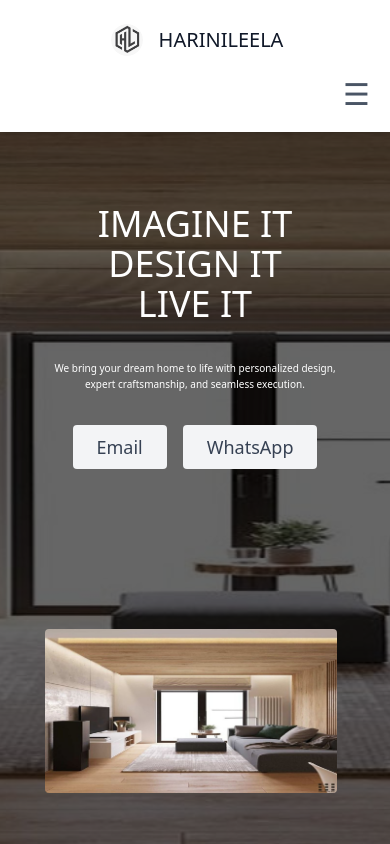
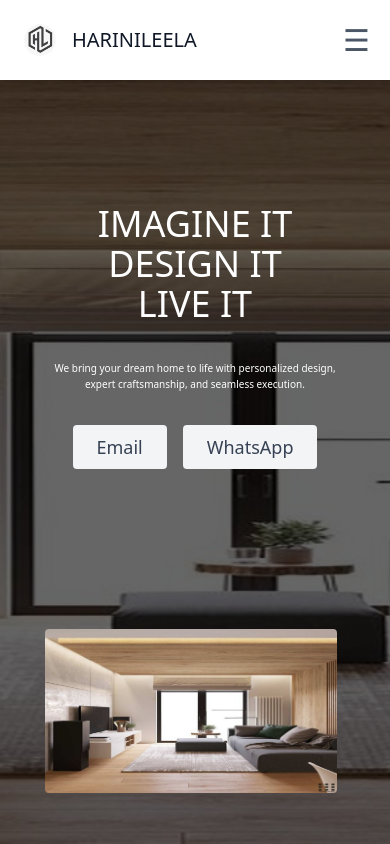
Before and after one commit to nkr1320/interiortesting1, a React (Vite) app: page / in a window 390 px wide. Shown: the top 844 px of the page. Built offline with nearby package versions, Linux system fonts and the light colour scheme.

Commit message:
Update: hamburger menu state

```diff
--- a/index.html
+++ b/index.html
@@ -6,7 +6,12 @@
 
     <meta name="viewport" content="width=device-width, initial-scale=1.0" />
     <title>Online Personolised Interior Desining and Home Works </title>
-    <style></style>
+    <style>
+      *{
+        margin: 2;
+        padding: 2;
+      }
+    </style>
   </head>
   <body>
     <div id="root"></div>
--- a/src/TailwindBlocks/Components/NavbarSection.jsx
+++ b/src/TailwindBlocks/Components/NavbarSection.jsx
@@ -3,7 +3,6 @@ import logo from '../Components/Pages/images/harinileelalogo.png';
 
 const NavbarSection = () => {
   const [isMenuOpen, setIsMenuOpen] = useState(false);
-
   const toggleMenu = () => setIsMenuOpen(!isMenuOpen);
 
   return (
@@ -12,32 +11,36 @@ const NavbarSection = () => {
         id="NavbarSection"
         className="text-gray-600 body-font fixed w-full top-0 z-50 bg-white shadow-md"
       >
-        <div className="container mx-auto flex flex-wrap p-5 flex-col md:flex-row items-center">
-          <a className="flex title-font font-medium items-center text-gray-900 mb-4 md:mb-0">
+        <div className="container mx-auto flex flex-wrap p-5 items-center justify-between">
+
+          {/* Logo + Brand + Hamburger */}
+          <div className="flex items-center justify-between w-full md:w-auto">
+            <a className="flex items-center text-gray-900">
               <img src={logo} alt="logo" className="w-10 h-10 p-1 rounded-full" />
               <span className="ml-3 text-xl">HARINILEELA</span>
             </a>
 
-          {/* Hamburger button - visible only on small screens */}
+            {/* Hamburger - only on small screens */}
             <button
-            className="md:hidden ml-auto text-3xl focus:outline-none"
+              className="md:hidden text-3xl focus:outline-none ml-auto"
               onClick={toggleMenu}
             >
               ☰
             </button>
+          </div>
 
-          {/* Navigation menu */}
+          {/* Nav Menu */}
           <nav
             className={`${
               isMenuOpen ? "flex" : "hidden"
-            } flex-col md:flex md:flex-row md:items-center md:ml-auto w-full md:w-auto gap-4 md:gap-0 text-base mt-4 md:mt-0`}
+            } flex-col md:flex md:flex-row md:items-center md:ml-auto w-full md:w-auto text-center md:text-left mt-4 md:mt-0`}
           >
-            <a href="#HeroSection" className="text-[23px] hover:text-orange-600 font-semibold md:mr-9">Home</a>
-            <a href="#ContentSection" className="text-[23px] hover:text-orange-600 font-semibold md:mr-9">Explore</a>
-            <a href="#GallerySection" className="text-[23px] hover:text-orange-600 font-semibold md:mr-9">Projects</a>
-            <a href="#OurServices" className="text-[23px] hover:text-orange-600 font-semibold md:mr-9">Services</a>
-            <a href="#ContactSection" className="text-[23px] hover:text-orange-600 font-semibold md:mr-9">Contact</a>
-            <a href="#TeamSection" className="text-[23px] hover:text-orange-600 font-semibold md:mr-9">Team</a>
+            <a href="#HeroSection" className="text-[23px] hover:text-orange-600 font-semibold md:mr-9 mb-2 md:mb-0">Home</a>
+            <a href="#ContentSection" className="text-[23px] hover:text-orange-600 font-semibold md:mr-9 mb-2 md:mb-0">Explore</a>
+            <a href="#GallerySection" className="text-[23px] hover:text-orange-600 font-semibold md:mr-9 mb-2 md:mb-0">Projects</a>
+            <a href="#OurServices" className="text-[23px] hover:text-orange-600 font-semibold md:mr-9 mb-2 md:mb-0">Services</a>
+            <a href="#ContactSection" className="text-[23px] hover:text-orange-600 font-semibold md:mr-9 mb-2 md:mb-0">Contact</a>
+            <a href="#TeamSection" className="text-[23px] hover:text-orange-600 font-semibold md:mr-9 mb-2 md:mb-0">Team</a>
           </nav>
         </div>
       </header>
```
Lines whose indentation alone changed are shown as unchanged.
